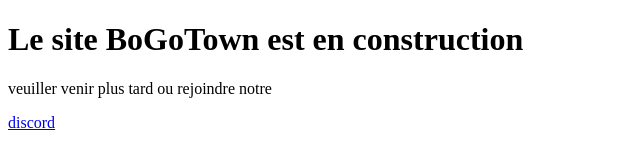
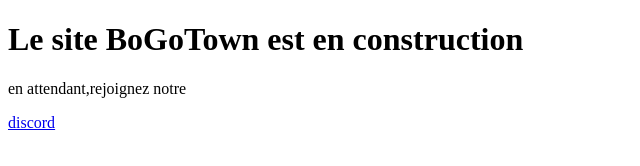
Before and after one commit to BoGoTown-Team/BoGoTown-Team.github.io, a plain HTML site: page index.html in a window 1280 px wide. Shown: the whole page, without its empty margins (0-640 px from the left). Drawn offline with Linux system fonts and the light colour scheme.

Commit message:
Update index.html

```diff
--- a/index.html
+++ b/index.html
@@ -6,7 +6,7 @@
 <body>
 
 <h1>Le site BoGoTown est en construction</h1>
-<p>veuiller venir plus tard ou rejoindre notre</p> <a href="https://discord.gg/QgrA4emTCn"> discord</a>
+<p>en attendant,rejoignez notre</p> <a href="https://discord.gg/QgrA4emTCn"> discord</a>
 
 </body>
 </html>
```
